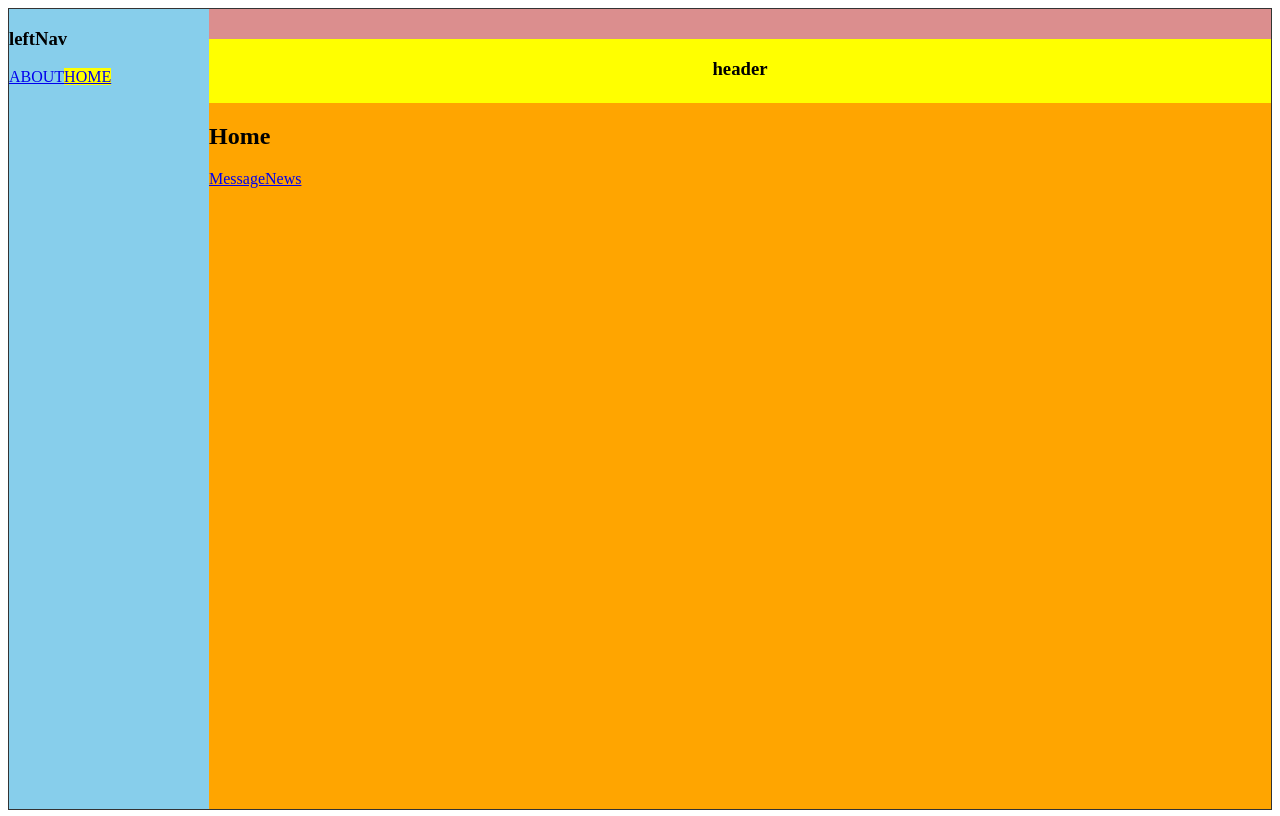
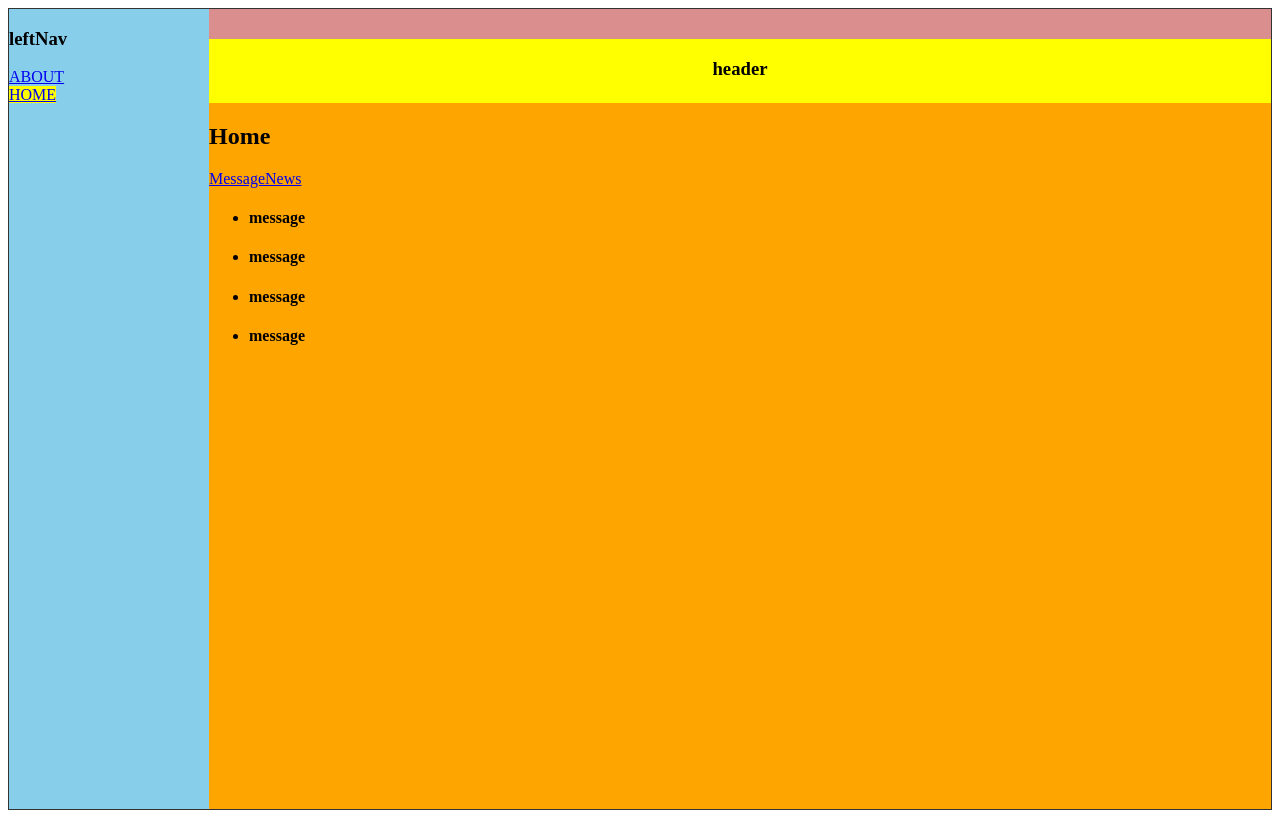
Before and after one commit to Fido-Wang/my-react-pratice, a React (Create React App) app: page /home in a window 1280 px wide. Built offline with nearby package versions, Linux system fonts and the light colour scheme.

Commit message:
react嵌套路由 && 路由重定向（index属性）

```diff
--- a/package.json
+++ b/package.json
@@ -8,12 +8,15 @@
     "@testing-library/user-event": "^13.5.0",
     "antd": "^4.19.3",
     "axios": "^0.26.1",
+    "node-sass": "^7.0.1",
     "prop-types": "^15.8.1",
     "pubsub-js": "^1.9.4",
     "react": "^18.0.0",
     "react-dom": "^18.0.0",
     "react-router-dom": "^6.3.0",
     "react-scripts": "5.0.0",
+    "sass-loader": "^12.3.0",
+    "style-loader": "^3.3.1",
     "web-vitals": "^2.1.4"
   },
   "scripts": {
--- a/src/component/main/Home/index.jsx
+++ b/src/component/main/Home/index.jsx
@@ -1,5 +1,5 @@
 import React, {Component} from 'react';
-import { Routes, Route, } from 'react-router-dom'
+import { Routes, Route, Outlet } from 'react-router-dom'
 import { Button } from 'antd';
 import Message from './Pages/Message'
 import News from './Pages/News'
@@ -12,12 +12,7 @@ class Home extends Component {
                 <h2>Home</h2>
                 <MyNavLink to="/home/message">Message</MyNavLink>
                 <MyNavLink to="/home/news">News</MyNavLink>
-                    {/*<Message></Message>
-                    <News></News>*/}
-                    <Routes>
-                        <Route path="message" element={<Message/>} />
-                        <Route path="news" element={<News/>} />
-                    </Routes>
+                <Outlet/>
             </div>
         );
     }
--- a/src/component/main/index.jsx
+++ b/src/component/main/index.jsx
@@ -5,6 +5,8 @@ import { Button } from 'antd';
 import { NavLink, Route, Routes, Redirect, Navigate,Outlet } from 'react-router-dom'
 import Home from './Home'
 import About from "./About";
+import Message from './Home/Pages/Message'
+import News from './Home/Pages/News'
 import Test from "./Test";
 import MyNavLink from '../MyNavLink'
 class Main extends Component {
@@ -25,9 +27,12 @@ class Main extends Component {
                             about
                         </NavLink>*/}
                         {/*<MyNavLink to="/about" children="ABOUT" />*/}
-                        <MyNavLink to="/about" >ABOUT</MyNavLink>
-                        <MyNavLink to="/home" >HOME</MyNavLink>
-                        {/*<MyNavLink to="/test" >Test</MyNavLink>*/}
+                        <div>
+                            <MyNavLink to="/about" >ABOUT</MyNavLink>
+                        </div>
+                        <div>
+                            <MyNavLink to="/home" >HOME</MyNavLink>
+                        </div>
                     </div>
                     <div className="rightContainer">
                         <div className="header">
@@ -36,7 +41,12 @@ class Main extends Component {
                         <div className="content">
                             {/*注册路由*/}
                             <Routes>
-                                <Route path="/home"  element={<Home/>}/>
+                                <Route path="/home"  element={<Home/>}>
+                                    {/*<Route path="message" element={<Message/>}></Route>*/}
+                                    {/* index 属性为默认的路由地址 */}
+                                    <Route index element={<Message/>}></Route>
+                                    <Route path="news" element={<News/>}></Route>
+                                </Route>
                                 <Route path="/about" element={<About/>}/>
                                 <Route path="*" element={ <Navigate to="/home"/>}/>
                                 {/*<Redirect to="/home"/>*/}
```
Also changed, not shown: 1 other file (tests, documents, lock files or other folders).
